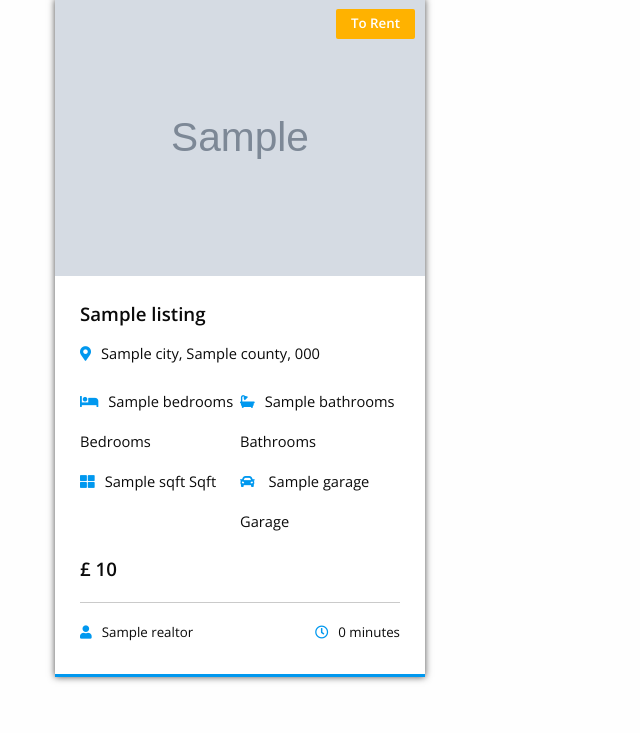
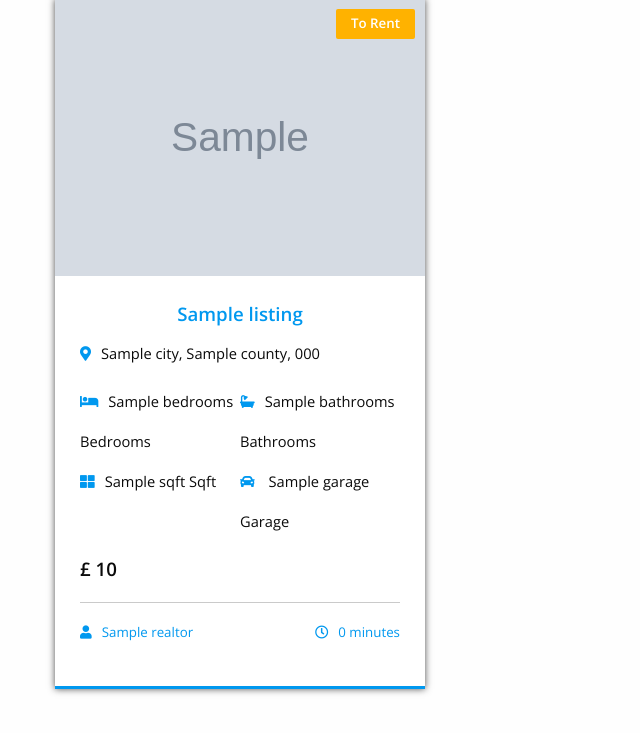
Before and after one commit to brandond98/real_estate, a Django app: template templates/apps/listings/search.html in a window 1280 px wide. Shown: the part 521-1254 px from the top of the page, without its empty margins (0-640 px from the left). Run offline with Django 3.2, Linux system fonts and the light colour scheme; the template is opened without the code that fills it: most values are stand-ins (such as "Sample title", 1, 10 or a date in 2020); grey boxes marked "Sample" are stand-in pictures; some libraries are stand-ins or nearby versions.

Commit message:
change to listing cards

```diff
--- a/real_estate/static/css/app.css
+++ b/real_estate/static/css/app.css
@@ -201,6 +201,8 @@ footer {
   font-size: 14pt;
   font-weight: 600;
   margin-bottom: 15px;
+  text-align: center;
+  color:#0098ef;
 }
 
 .listing-card-bottom {
@@ -487,9 +489,17 @@ height: 100%;
   border-radius: 5px;
 }
 
-.recent-listings h2 {
+.recent-listings h1 {
   text-align: center;
   margin-bottom: 40px;
+  color: #0098ef;
+  font-size: 30pt;
+}
+
+.listing-card h4{
+
+  text-align: center;
+  margin-bottom: 20px;
   color: #0098ef;
 }
 
--- a/templates/apps/pages/index.html
+++ b/templates/apps/pages/index.html
@@ -61,7 +61,7 @@
   <div class="grid-container">
     <div class="grid-x grid-margin-x" data-equalizer data-equalize-on="medium">
         <div class="cell">
-          <h2>Recent Listings</h2>
+          <h1>Recent Listings</h1>
         </div>
         {% if listings %}
           {% for listing in listings %}
```
